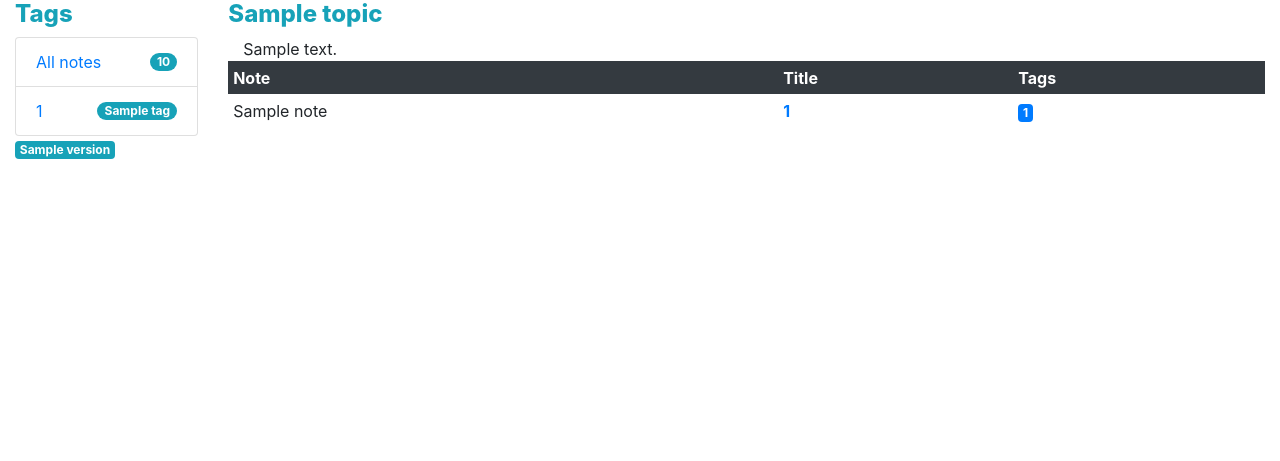
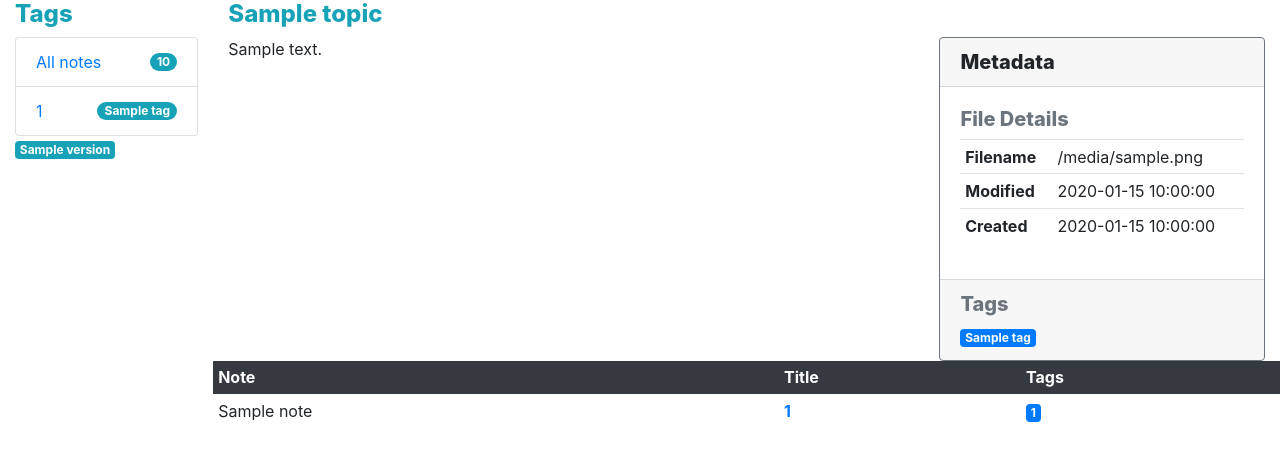
Before and after one commit to andy-cowley/vinci, a Flask app: template src/vinci/templates/index.html in a window 1280 px wide. Shown: the part 101-562 px from the top of the page. Run offline with Flask 2, Linux system fonts and the light colour scheme; the template is opened without the code that fills it: most values are stand-ins (such as "Sample title", 1, 10 or a date in 2020); some libraries are stand-ins or nearby versions.

Commit message:
Adds metadata to index cards

```diff
--- a/src/vinci/templates/index.html
+++ b/src/vinci/templates/index.html
@@ -13,8 +13,40 @@
               <h4 class="text-info">
                 {{ topic }}
               </h4>
+              <div class="row">
             <div class="col-8 col-md-8">
                 {{ note_content | safe }}
+            </div>
+            <div class="col-4 col-md-4">
+                <div class="card border-secondary">
+                    <h5 class="card-header">
+                        Metadata
+                    </h5>
+                    <div class="card-body ">
+
+                        <h5 class="text-muted">File Details</h5>
+                        <table class="table table-hover table-sm">
+                          <tr>
+                                <th scope="row">Filename</th>
+                                <td>{{ file_name }}</td>
+                            </tr>
+                            <tr>
+                                <th scope="row">Modified</th>
+                                <td>{{ metadata.modified }}</td>
+                            </tr>
+                            <tr>
+                                <th scope="row">Created</th>
+                                <td>{{ metadata.created }}</td>
+                            </tr>
+                        </table>
+                    </div>
+                    <div class="card-footer">
+                        <h5 class="text-muted">Tags</h5>
+                        {% for tag in metadata.tags %}
+                        <a class="badge badge-primary" href="/tag/{{ tag }}">{{ tag }}</a>
+                        {% endfor %}
+                    </div>
+                </div>
             </div>
             {% endif %}
           <table class="table table-borderless table-hover table-sm">
--- a/src/vinci/vinci.py
+++ b/src/vinci/vinci.py
@@ -11,7 +11,8 @@ from vinci.functions import (
     fetch_search_results,
     fetch_total_notes,
     fetch_all_topics,
-    fetch_unlinked_notes)
+    fetch_unlinked_notes,
+)
 from flask import Flask, render_template, request, send_from_directory
 
 if os.getenv("VINCI_DEBUG"):
@@ -79,10 +80,11 @@ db.commit()
 app = Flask(__name__)
 
 
-@app.route('/favicon.ico')
+@app.route("/favicon.ico")
 def favicon():
-    return send_from_directory(os.path.join(app.root_path, 'static'),
-                               'favicon.ico', mimetype='image/vnd.microsoft.icon')
+    return send_from_directory(
+        os.path.join(app.root_path, "static"), "favicon.ico", mimetype="image/vnd.microsoft.icon"
+    )
 
 
 @app.route("/", methods=["GET"])
@@ -161,12 +163,14 @@ def build_list_of_notes_from_topic(topic_query):
     tag_index_tuple_sum = fetch_total_notes(db)
     note_index = create_note_index(db, topic=topic_query)
     index_note_content = "No index note, yet..."
+    metadata = {}
     for note in note_index:
         for tag in note[4]:
             if "index" in tag:
                 md_file = render_markdown(db, note[2])
                 index_note_content = md_file["content"]
-    unlinked_notes = fetch_unlinked_notes(db)
+                metadata = (md_file["metadata"],)
+        unlinked_notes = fetch_unlinked_notes(db)
     num_unlinked_notes = len(unlinked_notes)
     return render_template(
         "index.html",
@@ -174,7 +178,8 @@ def build_list_of_notes_from_topic(topic_query):
         tag_index_tuple_sum=tag_index_tuple_sum,
         unlinked_notes=unlinked_notes,
         num_unlinked_notes=num_unlinked_notes,
-        note_content = index_note_content,
+        note_content=index_note_content,
+        metadata=metadata,
         notes=note_index,
         topic=topic_query,
         version=VERSION,
@@ -190,8 +195,8 @@ def update_and_show_index():
 
 @app.route("/note/<string:note_id>", methods=["GET"])
 def render_note(note_id):
-    if note_id[-3:] == '.md':
-        note_id = note_id.split('.')[0]
+    if note_id[-3:] == ".md":
+        note_id = note_id.split(".")[0]
     md_file = render_markdown(db, note_id)
     tag_index = create_tag_index(db)
     tag_index_tuple_sum = fetch_total_notes(db)
@@ -232,7 +237,10 @@ def search():
     else:
         note_index = create_note_index(db)
         return render_template(
-            "index.html", tag_index_tuple=tag_index, tag_index_tuple_sum=tag_index_tuple_sum, notes=note_index,
+            "index.html",
+            tag_index_tuple=tag_index,
+            tag_index_tuple_sum=tag_index_tuple_sum,
+            notes=note_index,
             unlinked_notes=unlinked_notes,
             num_unlinked_notes=num_unlinked_notes,
         )
```
